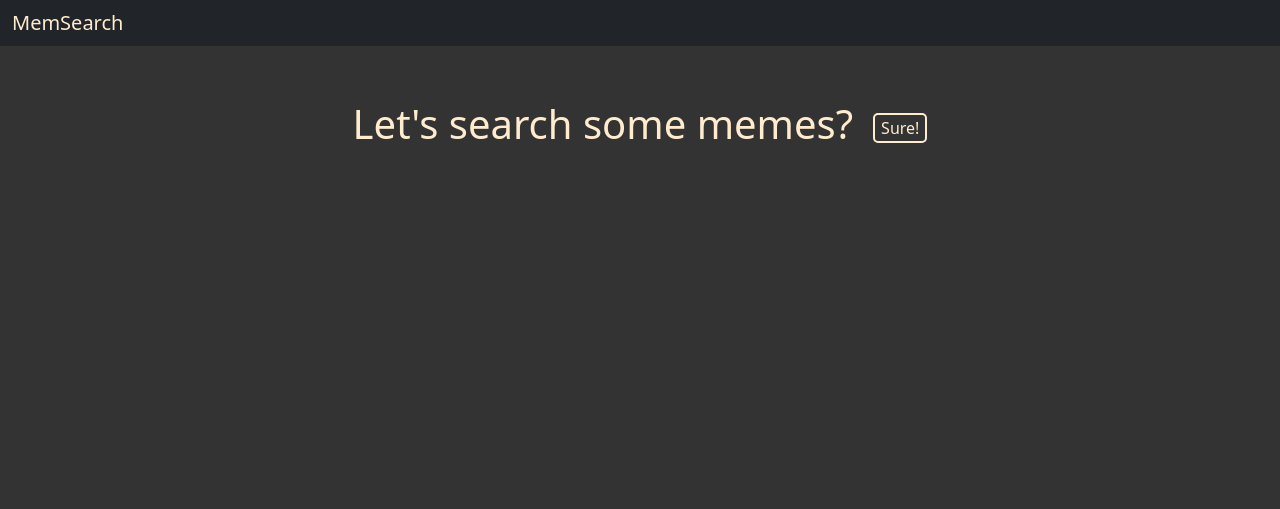
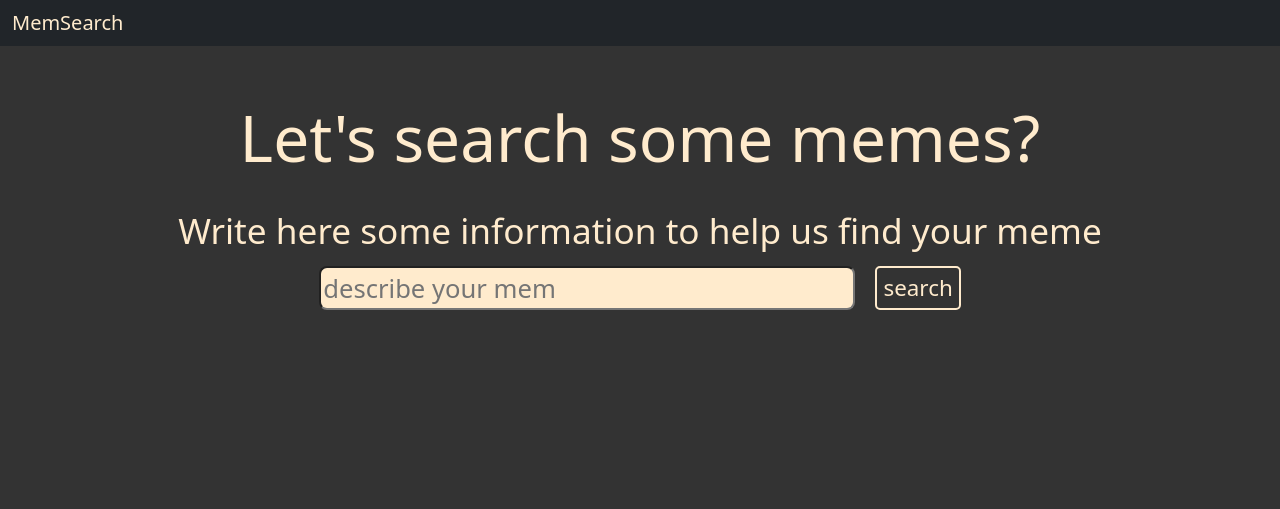
Before and after one commit to MemSearch/memento, a Django app: page / in a window 1280 px wide. Shown: the top 509 px of the page. Run offline with Django 3.2, Linux system fonts and the light colour scheme; some libraries are stand-ins or nearby versions.

Commit message:
some changes in site

```diff
--- a/Site/static/css/my.css
+++ b/Site/static/css/my.css
@@ -1,12 +1,33 @@
 main > .container {
-    padding: 100px 15px 0;
+    padding: 100px 0px 0;
+    max-width: 100%;
+}
+
+/*main {*/
+/*    font-family: cursive;*/
+/*}*/
+
+#mem-btn {
+    display: none;
+}
+
+._4em {
+    font-size: 4em;
+}
+
+._3em {
+    font-size: 2.2em;
 }
 
 input[type="file"] {
     display: none;
 }
+
 .custom-file-upload {
-    border: 1px solid blanchedalmond;
+    height: 44px;
+    font-size: 1.4em;
+    border: 2px solid blanchedalmond;
+    border-radius: 5px;
     display: inline-block;
     padding: 3px 12px;
     margin: 0px 0px 0px 20px;
@@ -49,26 +70,37 @@ label > input:checked + img {
 }
 
 .search-button {
-    padding: auto;
-    height: 100%;
+    height: 44px;
+    font-size: 1.4em;
     margin: 0px 0px 0px 20px;
     border-radius: 5px;
     background: #333;
     border: 2px solid blanchedalmond;
     color: blanchedalmond;
-    transition: 0.5s;
+    transition: 0.3s;
+}
+.up-margin {
+    margin: 30px 0px 0px 0px;
+}
+.left-margin {
+    margin: 0px 30px 0px 0px;
+}
+.right-margin {
+    margin: 0px 0px 0px 30px;
 }
 
 .search-button:hover {
     background: blanchedalmond;
     color: #333;
-    transition: 0.5s;
-    transition-delay: 0.5s;
+    transition: 0.3s;
+    transition-delay: 0.3s;
 }
 
 .tags-text {
-    width: 300px;
-    border-radius: 5px;
+    width: 60%;
+    height: 44px;
+    border-radius: 8px;
+    font-size: 1.6em;
     background: blanchedalmond;
     color: #333;
     outline: none;
@@ -89,7 +121,7 @@ label > input:checked + img {
 }
 
 .mem-pic {
-    height: 270px;
+    height: 300px;
     margin: 20px;
     box-shadow: 0 0 6.5px blanchedalmond;
 }
@@ -111,5 +143,5 @@ label > input:checked + img {
 }
 
 #mem-search, #mem-info, #file-upload{
-    display: none;
+    /* display: none; */
 }
--- a/Site/static/js/my.js
+++ b/Site/static/js/my.js
@@ -1,5 +1,51 @@
 "use strict"
 
+function downloadAllChecked() {
+    var meme_templates = document.getElementById("mem-info").querySelectorAll(".meme-template");
+    const urls = [];
+    for (let index = 0; index < meme_templates.length; index++) {
+        if (meme_templates[index].checked) {
+            var pic = meme_templates[index].parentElement.querySelectorAll(".mem-pic");
+            var pic_src = pic[0].src;
+            // var pic_webp = pic_src.substr(0, pic_src.lastIndexOf('.')) + ".JPEG";
+            // console.log(pic_webp);
+            // console.log(pic[0].src);
+            urls.push(pic_src);
+        }
+    }
+    console.log(urls);
+    downloadAll(urls);
+};
+
+function downloadAll(urls) {
+    var link = document.createElement('a');
+
+    link.setAttribute('download', null);
+    link.style.display = 'none';
+
+    document.body.appendChild(link);
+
+    for (var i = 0; i < urls.length; i++) {
+        link.setAttribute('href', urls[i]);
+        link.click();
+    }
+
+    document.body.removeChild(link);
+}
+
+function selectAllCheckBox() {
+    var meme_templates = document.getElementById("mem-info").querySelectorAll(".meme-template");
+    selectAll(meme_templates);
+};
+
+function selectAll(some_class) {
+    console.log(some_class);
+    for (let index = 0; index < some_class.length; index++) {
+        if (!some_class[index].checked) {
+            some_class[index].checked = true;
+        }
+    }
+};
 
 function viewDiv() {
     document.getElementById("mem-search").style.display = "block";
@@ -46,37 +92,17 @@ document.addEventListener('DOMContentLoaded', function () {
         }
 
         if (error === 0) {
+            console.log(document.querySelectorAll(".center"));
             if (document.getElementById("tags-error")) {
                 var err_txt = document.getElementById("tags-error");
                 err_txt.parentElement.removeChild(err_txt);
             }
             openMemInfo();
 
-            const radios = document.querySelectorAll('input[name="templ"]')
-            var radTempl;
-            for (const r of radios) {
-                if(r.checked) {
-                    radTempl = r.value;
-                    break;
-                }
-            }
             var txtData = document.getElementById("tags-text").value;
             console.log(txtData);
 
-            // var data = {
-            //     url1: "../static/img/Superman.jpg",
-            //     url2: "../static/img/thanus.jpg",
-            //     url3: "../static/img/thanus.jpg",
-            //     url4: "../static/img/Superman.jpg",
-            //     url5: "../static/img/Superman.jpg",
-            //     url6: "../static/img/thanus.jpg",
-            //     url7: "../static/img/thanus.jpg",
-            //     url8: "../static/img/Superman.jpg",
-            //     url9: "../static/img/Superman.jpg",
-            // };
-
             var data = {
-                template: radTempl,
                 text: txtData,
             };
 
@@ -101,9 +127,11 @@ document.addEventListener('DOMContentLoaded', function () {
             var div = document.createElement('div');
             div.id = "mem-pics";
             document.getElementById('mem-info').appendChild(div);
+            var mem_btn_div = document.getElementById('mem-btn');
             console.log(urls);
 
             if (urls === null) {
+                // mem_btn_div.style.display = "none";
                 div.innerHTML = "<h4 class=center>Sorry, we couldn't find anything for your query.</h4>";
                 div.innerHTML += "<h5 class=center>You can repeat the request or try to find the meme you are interested in yourself.</h5>";
 
@@ -129,14 +157,14 @@ document.addEventListener('DOMContentLoaded', function () {
                 div.appendChild(div_in);
             }
             else {
-                var urls_count = Object.keys(urls).length;
+                div.innerHTML = "<h3 class=center>Memes that we were able to find:</h3>";
+                var urls_count = Object.keys(urls).length
                 var url_cnt = 0;
-                div.innerHTML = "<h3 class=center>Memes that we were able to find:</h3>";
                 var div_in = document.createElement('div');
                 div_in.classList = "center";
-
                 for (var url in urls) {
-                    div_in.innerHTML += "<img id=" + url + " class=mem-pic src=" + urls[url] + ' alt="">'
+                    div_in.innerHTML += "<label><input type='checkbox' class='meme-template' name='templ'>\
+                    <img id=" + url + " class=mem-pic src=" + urls[url] + "></label>";
                     if (url_cnt % 2 === 1) {
                         document.getElementById('mem-pics').appendChild(div_in);
                         div_in = document.createElement('div');
@@ -147,10 +175,26 @@ document.addEventListener('DOMContentLoaded', function () {
                         document.getElementById('mem-pics').appendChild(div_in);
                     }
                 }
+                // mem_btn_div.style.display = "flex";
+                var div_upload = document.createElement('div');
+                div_upload.classList = "center up-margin";
+                // var select_all_btn = document.createElement('button');
+                // select_all_btn.textContent = "select all";
+                // select_all_btn.classList = "search-button left-margin";
+                // select_all_btn.onclick = function() {
+                //     alert("SAS");
+                // }
+                // div_upload.appendChild(select_all_btn);
+                // <button class="search-button left-margin" onclick="selectAllCheckBox()">select all</button>\
+                div_upload.innerHTML += '<button class="search-button left-margin" onclick="selectAllCheckBox()">select all</button>\
+                                         <h3 class="">Ready to upload?</h3>\
+                                         <button class="search-button" onclick="downloadAllChecked()">upload</button>';
+                // <a href="../static/img/thanus.jpg" download="">\</a>
+                document.getElementById('mem-pics').appendChild(div_upload);
             }
         }
+
     }
-
     function formAddError(input) {
         input.parentElement.classList.add("_error");
         input.classList.add("_error");
@@ -160,24 +204,7 @@ document.addEventListener('DOMContentLoaded', function () {
         input.parentElement.classList.remove("._error");
         input.classList.remove("_error");
     }
-
 });
-
-// const sendInfo = () => {
-//     const form = document.querySelector(".form_body")
-
-//     form.addEventListener('submit', e => {
-//         const formData = new FormData(form)
-//         sendData("https://jsonplaceholder.typicode.com/posts", formData)
-//             .then(() => {
-//                 form.reset();
-//             })
-//             .catch((err) => {
-//                 console.log(err);
-//             })
-//     });
-// }
-
 
 const getData = async (url) => {
     const response = await fetch(url);
--- a/Site/templates/index.html
+++ b/Site/templates/index.html
@@ -3,55 +3,26 @@
 
 {% block content %}
 <div class="center" id="hello-text">
-    <h1>Let's search some memes?</h1>
-    <button class="search-button" onclick="viewDiv()">Sure!</button>
+    <h1 class="_4em">Let's search some memes?</h1>
+    {% comment %} <button class="search-button" onclick="viewDiv()">Sure!</button> {% endcomment %}
 </div>
-
-
-{% comment %} <div class="center">
-    <a href="#" class="button">
-    <span class="button__line button__line__top"></span>
-    <span class="button__line button__line__right"></span>
-    <span class="button__line button__line__bottom"></span>
-    <span class="button__line button__line__left"></span>
-    Template Button
-    </a>
-</div> {% endcomment %}
+<br>
 
 <form action="#" id="form" name="form" class="form__body">
     <div id="mem-search">
-        <h3 class="center">Choose template</h3>
-        <div class="center">
-            <label>
-                <input type="radio" checked class="meme-template" name="templ" value="1">
-                <img src="../static/img/Superman.jpg" class="mem-pic templ-pic">
-            </label>
-            <label>
-                <input type="radio" class="meme-template" name="templ" value="2">
-                <img src="../static/img/Superman.jpg" class="mem-pic templ-pic">
-            </label>
-        </div>
-        <div class="center">
-            <label>
-                <input type="radio" class="meme-template" name="templ" value="3">
-                <img src="../static/img/Superman.jpg" class="mem-pic templ-pic">
-            </label>
-            <label>
-                <input type="radio" class="meme-template" name="templ" value="4">
-                <img src="../static/img/Superman.jpg" class="mem-pic templ-pic">
-            </label>
-        </div>
-        {% comment %} <div class="center">
-            <img src="../static/img/Superman.jpg" class="mem-pic">
-            <img src="../static/img/thanus.jpg" class="mem-pic">
-        </div> {% endcomment %}
-        <h3 class="center">Write here some information to help us find your meme</h3>
+        <h3 class="center _3em">Write here some information to help us find your meme</h3>
         <div class="center margin__15px">
             <input type="text" name="info" id="tags-text" class="tags-text _req" placeholder="describe your mem">
             <button type="submit" class="search-button">search</button>
         </div>
     </div>
 </form>
-<div id="mem-info">
+<div id="mem-info"></div>
+<div id="mem-btn" class="center">
+    <button id="mem-select-all" class="search-button left-margin select-all">select all</button>
+    <h3 class="">Ready to upload?</h3>
+    <a href="#" download="">
+        <button class="search-button">upload</button>
+    </a>
 </div>
 {% endblock content %}
```
